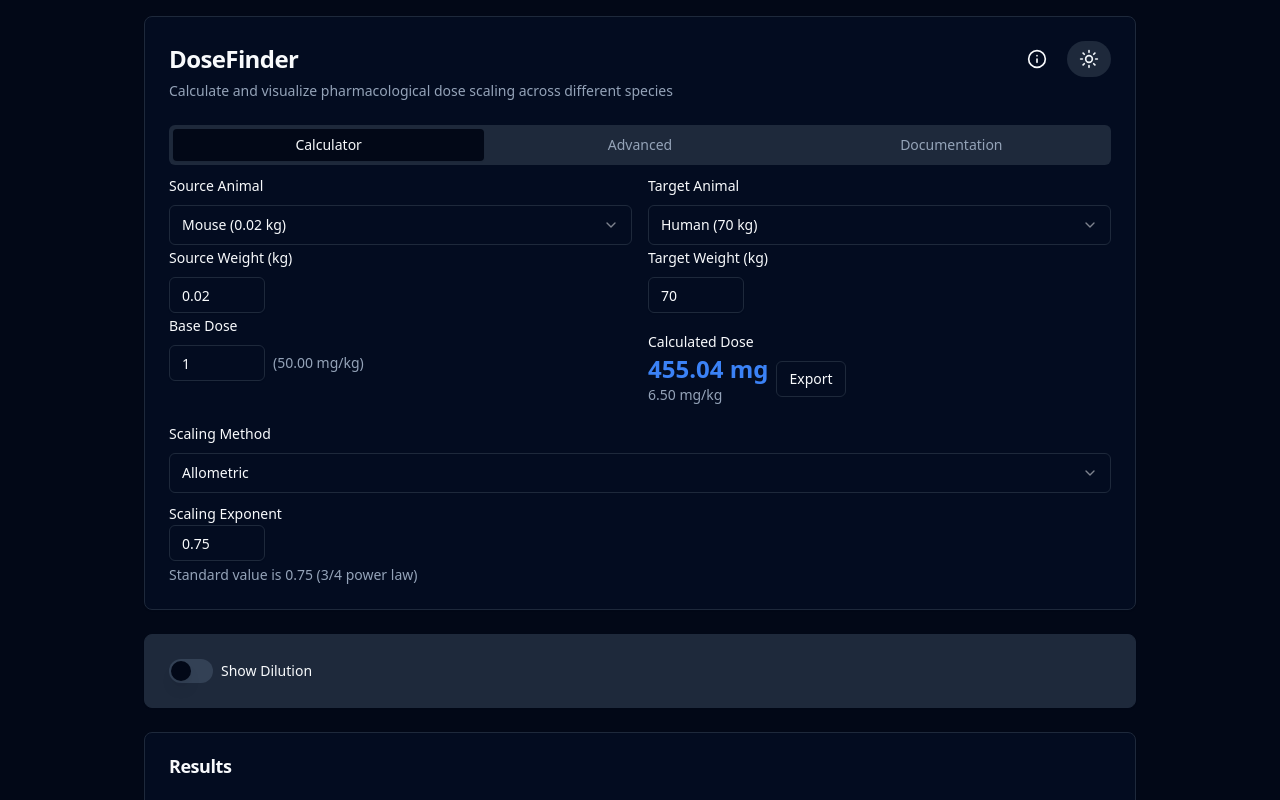
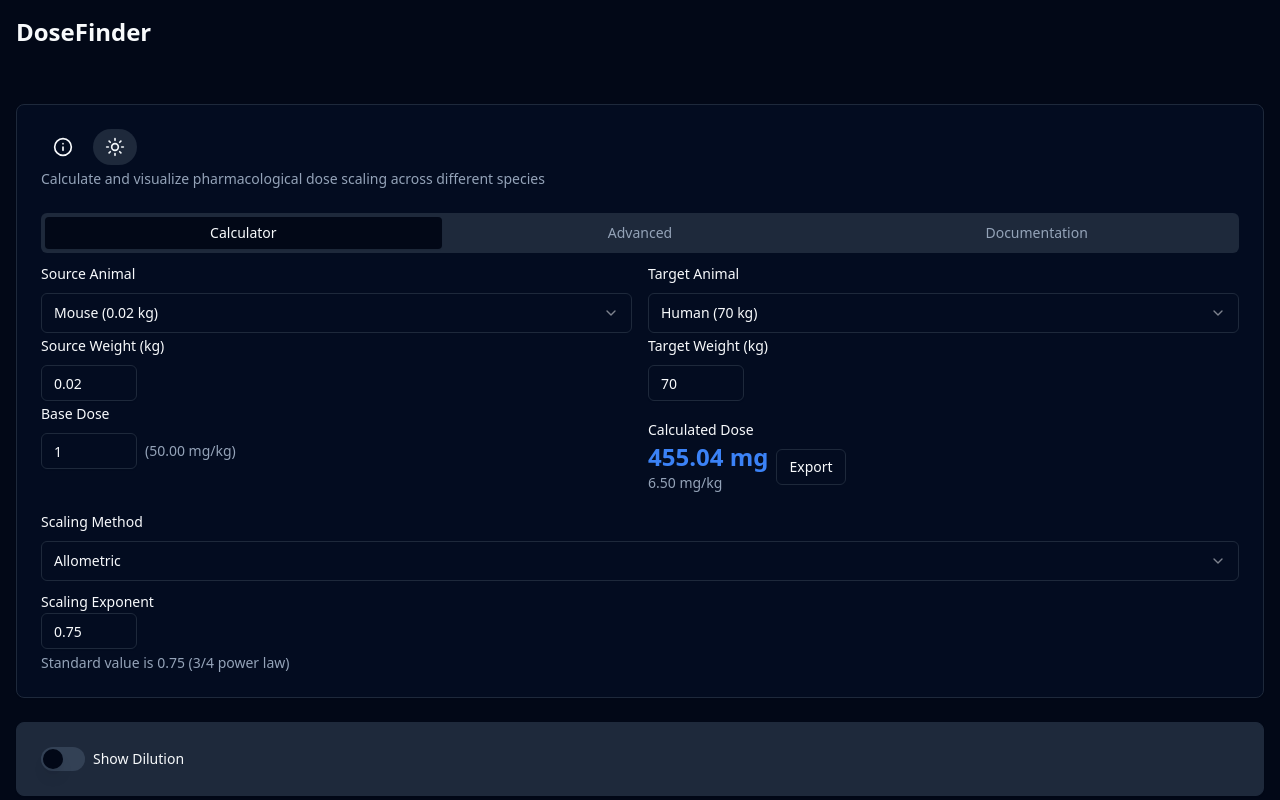
Before and after one commit to biostochastics/DoseFinder, a Next.js app: page / in a window 1280 px wide. Built offline with nearby package versions, Linux system fonts and the light colour scheme.

Commit message:
fix layout

```diff
--- a/src/app/page.tsx
+++ b/src/app/page.tsx
@@ -666,12 +666,14 @@ Base Calculated Dose: ${calculationSteps.calculatedDose.toFixed(4)} mg/kg${showD
 
   return (
     <div className="flex flex-col min-h-screen">
-      <main className="container mx-auto p-4 max-w-5xl flex-grow">
+      <div className="container mx-auto p-4">
+        <h1 className="text-2xl font-bold mb-6">DoseFinder</h1>
+      </div>
+      <main className="container mx-auto p-4 flex-grow">
         <div className="space-y-6">
           <Card>
             <CardHeader className="space-y-1">
               <div className="flex justify-between items-center">
-                <CardTitle className="text-2xl">DoseFinder</CardTitle>
                 <div className="flex items-center space-x-2">
                   <Popover>
                     <PopoverTrigger asChild>
```
